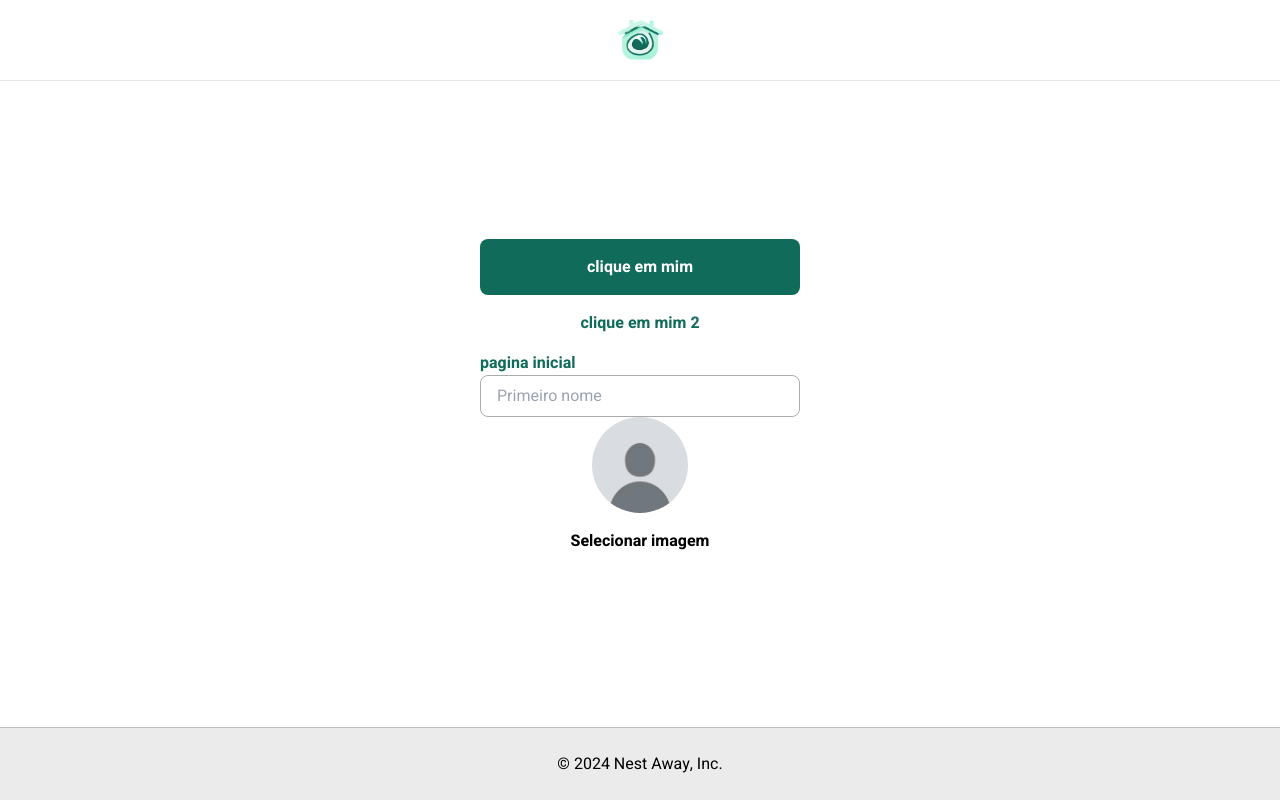
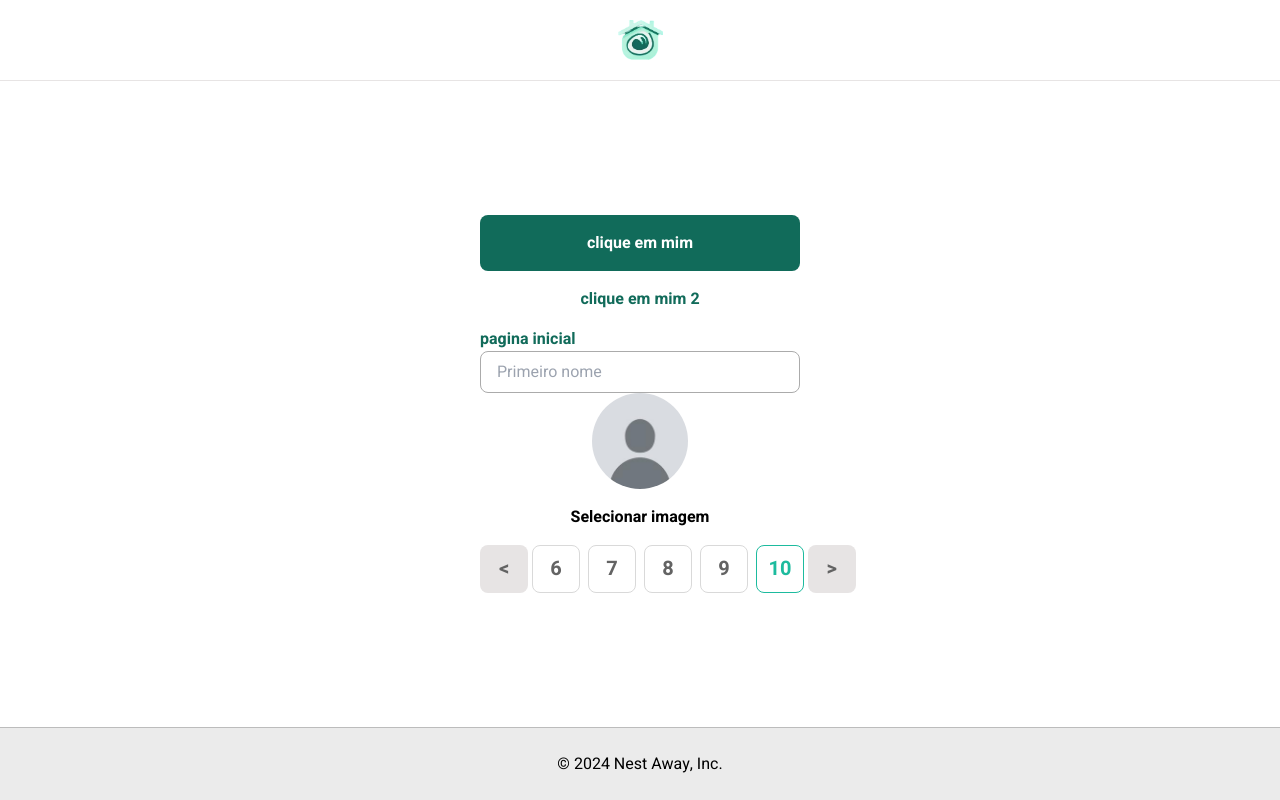
Before and after one commit to fabioctetsuo/hotel-dnc-ui, a Next.js app: page /teste in a window 1280 px wide. Built offline with nearby package versions, Linux system fonts and the light colour scheme.

Commit message:
pagination

```diff
--- a/src/app/teste/page.tsx
+++ b/src/app/teste/page.tsx
@@ -3,6 +3,7 @@ import Button from "@/components/Button";
 import Link from "@/components/Link";
 import TextField from "@/components/Form/TextField";
 import ImageField from "@/components/Form/ImageField";
+import Pagination from "@/components/Pagination";
 
 const TestePage = () => {
   return (
@@ -16,6 +17,7 @@ const TestePage = () => {
       <Link href="/">pagina inicial</Link>
       <TextField id="first_name" label="Primeiro nome" />
       <ImageField label="Selecionar imagem" id="profile_picture" />
+      <Pagination currentPage={10} totalPages={10} href="/teste" />
     </div>
   );
 };
--- /dev/null
+++ b/src/components/Pagination/helper.ts
@@ -0,0 +1,32 @@
+const MAX_PAGES = 5;
+
+export const getPaginationRange = (
+  currentPage: number,
+  totalPages: number
+): number[] => {
+  /*
+    divide o numero maximo de paginas ao meio e arredonda para baixo.
+    serve para saber quantas paginas devemos mostrar antes e depois da pagina atual.
+  */
+  const halfMaxPages = Math.floor(MAX_PAGES / 2);
+
+  /*
+    pega o valor da pagina atual e subtrai pela
+    quantidade de paginas anteiores que devem ser mostradas
+  */
+  const startPageOffset = currentPage - halfMaxPages;
+  /*
+    retorna qual a pagina inicial, nao deixando a pagina inicial ser menor que 1.
+  */
+  let startPage = Math.max(1, startPageOffset);
+
+  // retorna qual a pagina final
+  const endPage = startPage + MAX_PAGES - 1;
+
+  // Ajusta o intervalo se exceder o total de páginas
+  if (endPage > totalPages) {
+    startPage = Math.max(1, totalPages - MAX_PAGES + 1);
+  }
+
+  return Array.from({ length: MAX_PAGES }, (_, value) => startPage + value);
+};
--- /dev/null
+++ b/src/components/Pagination/index.tsx
@@ -0,0 +1,78 @@
+import Link from "next/link";
+import { getPaginationRange } from "./helper";
+
+const pagesStyles =
+  "mx-1 flex items-center justify-center w-12 h-12 bg-white text-xl font-bold text-light-grey-800 border border-light-grey-300 rounded-lg hover:bg-snow-white";
+const arrowsStyles =
+  "flex items-center justify-center w-12 h-12 bg-light-grey-400 text-xl font-bold text-light-grey-800 rounded-lg hover:bg-light-grey-500";
+const activePageStyles =
+  "mx-1 flex items-center justify-center w-12 h-12 bg-white text-xl font-bold text-main-brand-green-300 border border-main-brand-green-300 rounded-lg hover:bg-snow-white";
+const disabledStyles =
+  "pointer-events-none aria-disabled:bg-slate-100 aria-disabled:text-slate-400 aria-disabled:cursor-not-allowed";
+
+type PaginationProps = {
+  currentPage: number;
+  totalPages: number;
+  href: string;
+};
+
+export const Pagination = ({
+  currentPage = 1,
+  totalPages,
+  href,
+}: PaginationProps) => {
+  const isFirstPage = currentPage === 1;
+  const isLastPage = totalPages === currentPage;
+
+  return (
+    <div>
+      <nav aria-label="Page navigation example">
+        <ul className="flex">
+          <li>
+            <Link
+              href={{
+                pathname: href,
+                query: { page: 1 },
+              }}
+              className={`${arrowsStyles} ${isFirstPage ? disabledStyles : ""}`}
+              aria-disabled={isFirstPage}
+            >
+              {`<`}
+            </Link>
+          </li>
+          {getPaginationRange(currentPage, totalPages).map((page) => {
+            const isCurrent = currentPage === page;
+            const styles = isCurrent ? activePageStyles : pagesStyles;
+
+            return (
+              <li key={page}>
+                <Link
+                  href={{
+                    pathname: href,
+                    query: { page },
+                  }}
+                  className={styles}
+                >
+                  {page}
+                </Link>
+              </li>
+            );
+          })}
+          <li>
+            <Link
+              href={{
+                pathname: href,
+                query: { page: totalPages },
+              }}
+              className={`${arrowsStyles} ${isLastPage ? disabledStyles : ""}`}
+            >
+              {`>`}
+            </Link>
+          </li>
+        </ul>
+      </nav>
+    </div>
+  );
+};
+
+export default Pagination;
--- a/tailwind.config.ts
+++ b/tailwind.config.ts
@@ -20,14 +20,20 @@ const config: Config = {
         "main-brand-green-500": "#116b5a",
         "main-brand-green-600": "#0e594b",
         "main-brand-green-700": "#02604f",
+        "light-grey-400": "#E7E4E4",
+        "light-grey-500": "#bcbcbc",
       },
       borderColor: {
+        "main-brand-green-300": "#1dbb9e",
+        "light-grey-300": "#D9D9D9",
         "light-grey-400": "#E7E4E4",
         "light-grey-500": "#bcbcbc",
         "light-grey-600": "#ABABAB",
       },
       colors: {
+        "main-brand-green-300": "#1dbb9e",
         "main-brand-green-500": "#116b5a",
+        "light-grey-800": "#636363",
       },
       ringColor: {
         "main-brand-green-300": "#1dbb9e",
```
